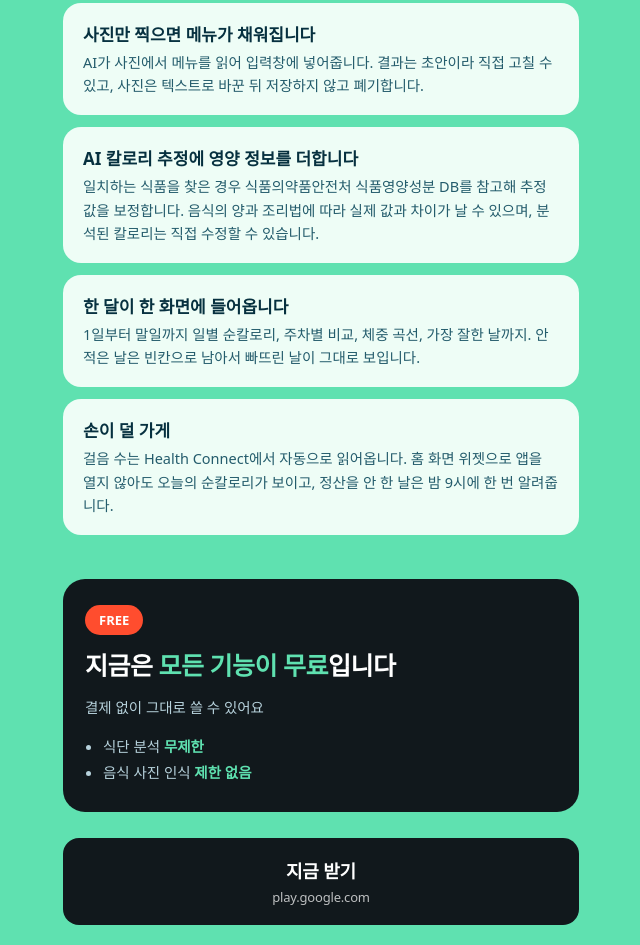
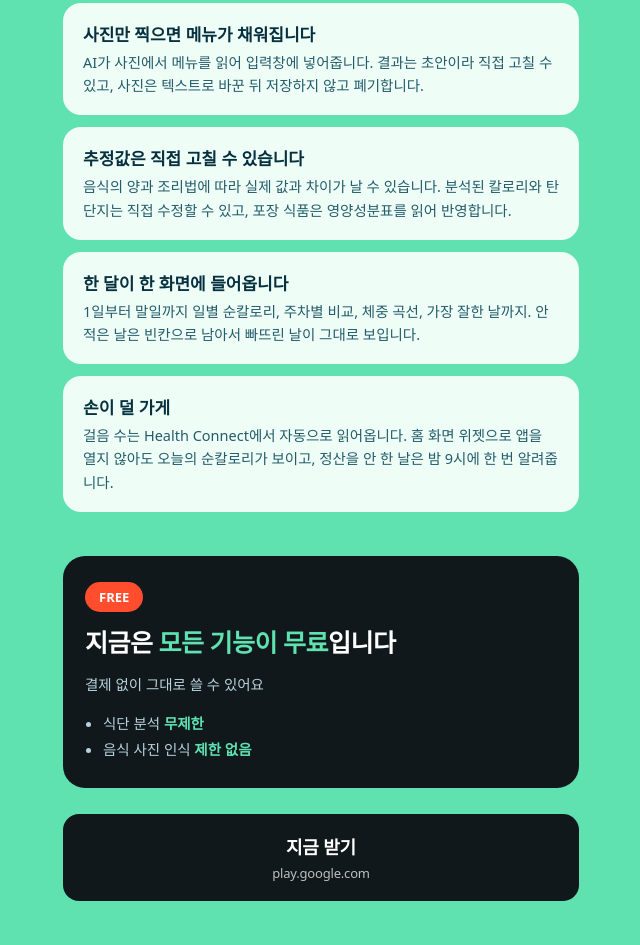
Before and after one commit to Young-Seok-Kim/Daily-Net, a plain HTML site: page hosting/index.html in a window 1280 px wide. Shown: the part 1097-2042 px from the top of the page, without its empty margins (319-959 px from the left). Drawn offline with Linux system fonts and the light colour scheme.

Commit message:
스토어 설명·웹 소개에서 식약처 식품영양성분 DB 보정 문구 제거

```diff
--- a/hosting/index.html
+++ b/hosting/index.html
@@ -205,9 +205,9 @@
   </div>
 
   <div class="item">
-    <b>AI 칼로리 추정에 영양 정보를 더합니다</b>
-    <p>일치하는 식품을 찾은 경우 식품의약품안전처 식품영양성분 DB를 참고해 추정값을 보정합니다.
-       음식의 양과 조리법에 따라 실제 값과 차이가 날 수 있으며, 분석된 칼로리는 직접 수정할 수 있습니다.</p>
+    <b>추정값은 직접 고칠 수 있습니다</b>
+    <p>음식의 양과 조리법에 따라 실제 값과 차이가 날 수 있습니다.
+       분석된 칼로리와 탄단지는 직접 수정할 수 있고, 포장 식품은 영양성분표를 읽어 반영합니다.</p>
   </div>
 
   <div class="item">
--- a/hosting/sitemap.xml
+++ b/hosting/sitemap.xml
@@ -8,7 +8,8 @@
   <url>
     <loc>https://dailynet.web.app/</loc>
     <!-- 2026-11-16: 검색 소유확인·OG·트위터 카드·구조화 데이터 보강 -->
-    <lastmod>2026-11-16</lastmod>
+    <!-- 2026-11-25: 칼로리 추정 설명에서 식약처 DB 문구 제거 -->
+    <lastmod>2026-11-25</lastmod>
     <changefreq>monthly</changefreq>
     <priority>1.0</priority>
   </url>
--- a/store-listing/ko-KR/full-description.txt
+++ b/store-listing/ko-KR/full-description.txt
@@ -4,7 +4,7 @@
 음식을 촬영하거나 갤러리에서 사진을 고르면 AI가 메뉴를 인식해 입력을 채워 줍니다. 한 끼를 여러 장 찍어 두었다면 한 번에 골라도 됩니다. 인식한 메뉴는 직접 고칠 수 있고, 텍스트로 바로 적을 수도 있습니다. 식단 일기를 타이핑 없이 이어갈 수 있어 다이어트 기록이 끊기지 않습니다. 사진은 분석이 끝나면 텍스트로 바꾼 뒤 저장하지 않고 버립니다.
 
 ■ 칼로리 계산과 탄단지 분석
-기록한 식단을 바탕으로 메뉴별 칼로리와 탄수화물·단백질·지방 추정치를 확인하세요. 포장 식품은 브랜드와 용량, 영양성분표를 읽어 반영하고, 일치하는 식품이 있으면 식품의약품안전처 식품영양성분 DB를 참고해 추정값을 보정합니다. 분석된 칼로리는 직접 수정할 수 있어 먹은 양이나 제품 정보를 정확히 남길 수 있습니다.
+기록한 식단을 바탕으로 메뉴별 칼로리와 탄수화물·단백질·지방 추정치를 확인하세요. 포장 식품은 브랜드와 용량, 영양성분표를 읽어 반영합니다. 분석된 칼로리는 직접 수정할 수 있어 먹은 양이나 제품 정보를 정확히 남길 수 있습니다.
 
 ■ 운동과 걸음 수를 함께 보는 하루 정산
 섭취 칼로리에서 기초대사량과 운동·걸음 수 소모량을 뺀 순칼로리를 계산합니다. 오늘 얼마나 적자(감량 방향)인지, 흑자인지 한 숫자로 보여 주어 다이어트 진행 상황을 바로 알 수 있습니다. Health Connect 연동과 권한을 허용하면 걸음 수를 자동으로 불러오고, 직접 입력한 값은 덮어쓰지 않습니다.
```
